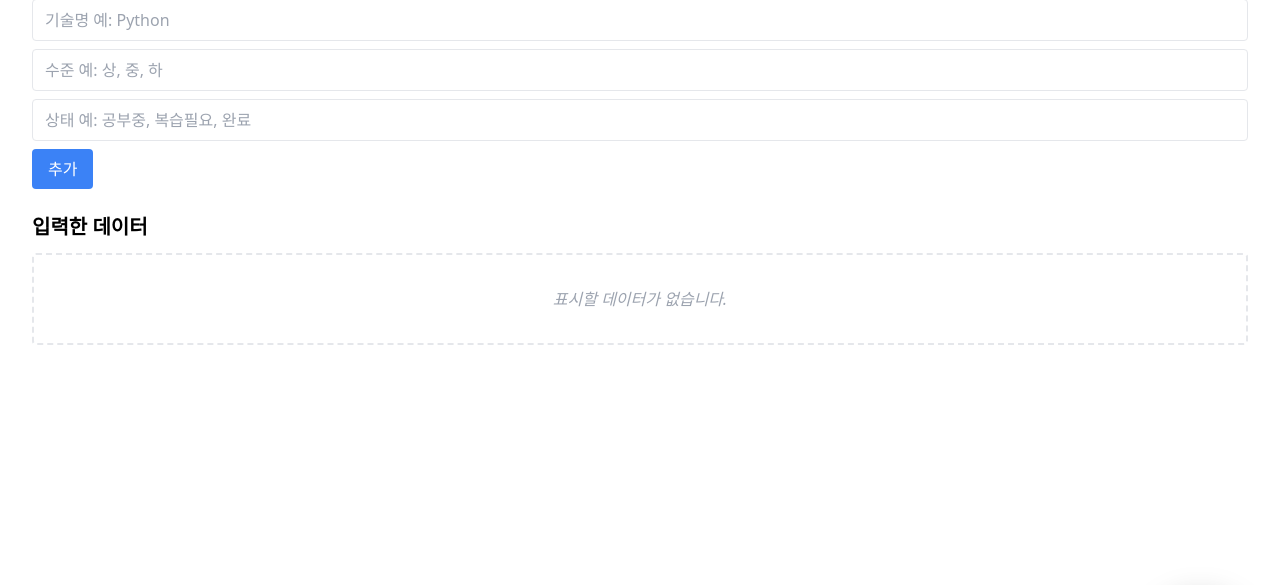
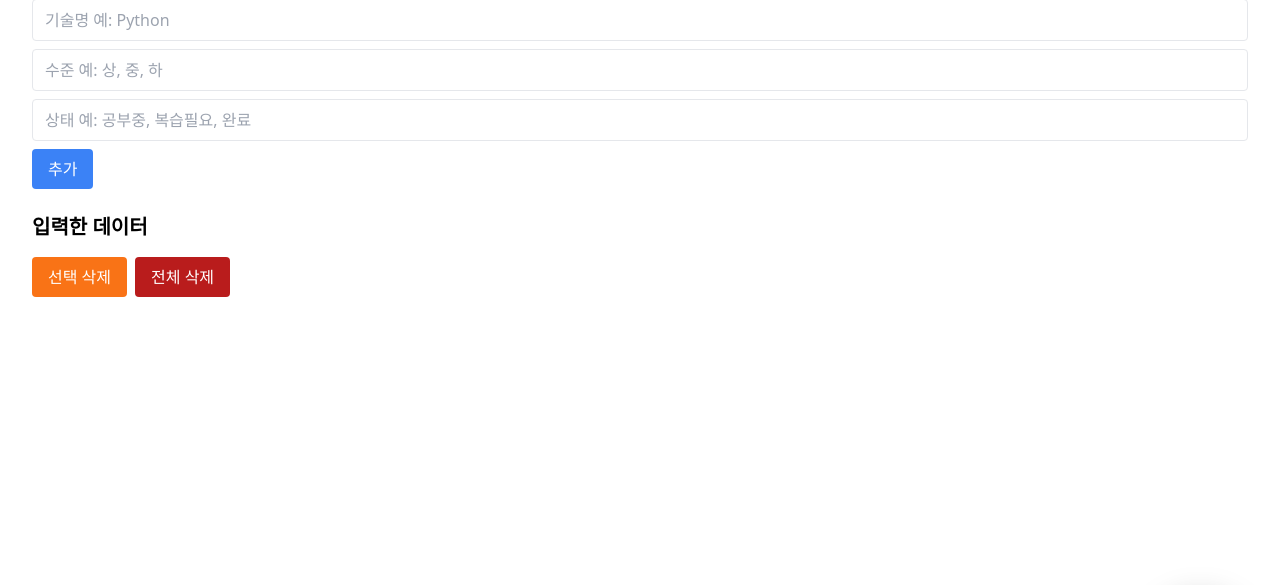
Before and after one commit to byeongju2008/project_flask, a Flask app: page / in a window 1280 px wide. Shown: the part 81-666 px from the top of the page. Run offline with Flask 3, Linux system fonts and the light colour scheme; some libraries are stand-ins or nearby versions.

Commit message:
id 기반 딕셔너리 CRUD 구현

```diff
--- a/app.py
+++ b/app.py
@@ -28,25 +28,32 @@ def send():
     })
 
     next_id += 1
-
     return redirect('/')
 
 @app.route('/delete/<int:item_id>', methods=['POST'])
 def delete(item_id):
+    global next_id
     for item in messages:
         if item["id"] == item_id:
             messages.remove(item)
             break
 
+    # 개별 삭제 후 데이터가 하나도 남지 않았다면 id를 1로 초기화
+    if not messages:
+        next_id = 1
+
     return redirect('/')
 
 @app.route('/delete_all', methods=['POST'])
 def delete_all():
+    global next_id
     messages.clear()
+    next_id = 1  # 전체 삭제 시 다음 ID를 1로 초기화합니다.
     return redirect('/')
 
 @app.route('/delete_selected', methods=['POST'])
 def delete_selected():
+    global next_id
     selected_ids = request.form.getlist('selected_ids')
     remaining_messages = []
 
@@ -55,16 +62,18 @@ def delete_selected():
             remaining_messages.append(item)
 
     messages.clear()
-
     for item in remaining_messages:
         messages.append(item)
+
+    # 선택 삭제 후 데이터가 하나도 남지 않았다면 id를 1로 초기화
+    if not messages:
+        next_id = 1
 
     return redirect('/')
 
 @app.route('/edit/<int:item_id>')
 def edit(item_id):
     target_item = None
-
     for item in messages:
         if item["id"] == item_id:
             target_item = item
@@ -78,7 +87,6 @@ def edit(item_id):
 @app.route('/update/<int:item_id>', methods=['POST'])
 def update(item_id):
     target_item = None
-
     for item in messages:
         if item["id"] == item_id:
             target_item = item
--- a/templates/index.html
+++ b/templates/index.html
@@ -13,18 +13,21 @@
             name="skill"
             placeholder="기술명 예: Python"
             class="border px-3 py-2 rounded w-full"
+            required
         >
         <input
             type="text"
             name="level"
             placeholder="수준 예: 상, 중, 하"
             class="border px-3 py-2 rounded w-full"
+            required
         >
         <input
             type="text"
             name="status"
             placeholder="상태 예: 공부중, 복습필요, 완료"
             class="border px-3 py-2 rounded w-full"
+            required
         >
         <button
             type="submit"
@@ -36,11 +39,11 @@
 
     <h2 class="text-xl font-bold mb-3">입력한 데이터</h2>
 
-    {% if messages %}
     <form id="delete-selected-form" action="/delete_selected" method="POST">
         <div class="space-y-2">
+            {% if messages %}
                 {% for item in messages %}
-                <div class="border p-3 rounded flex justify-between items-center">
+                    <div class="border p-3 rounded flex justify-between items-center bg-white">
                         <div class="flex items-center gap-3">
                             <input
                                 type="checkbox"
@@ -76,6 +79,7 @@
                         </div>
                     </div>
                 {% endfor %}
+            {% endif %}
         </div>
     </form>
 
@@ -85,6 +89,7 @@
             form="delete-selected-form"
             class="bg-orange-500 text-white px-4 py-2 rounded"
             onclick="return confirm('선택한 데이터를 삭제할까요?')"
+            {% if not messages %} disabled class="opacity-50 cursor-not-allowed bg-orange-500 text-white px-4 py-2 rounded" {% endif %}
         >
             선택 삭제
         </button>
@@ -99,11 +104,6 @@
             </button>
         </form>
     </div>
-    {% else %}
-    <div class="p-8 border-2 border-dashed border-gray-200 text-center rounded bg-white text-gray-400 italic">
-        표시할 데이터가 없습니다.
-    </div>
-    {% endif %}
 
     {% include 'music.html' %}
 
```
Also changed, not shown: README.md. Lines whose indentation alone changed are shown as unchanged.
